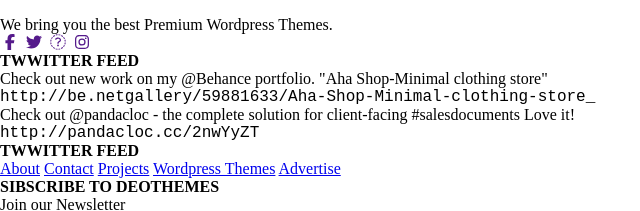
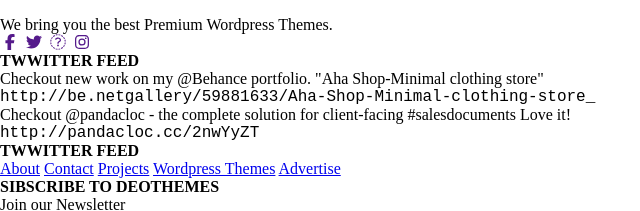
Before and after one commit to JeromeGDev/Maquette_Talis, a website: page index.html in a window 1280 px wide. Shown: the part 4043-4254 px from the top of the page, 0-640 px from the left. Drawn offline with Linux system fonts and the light colour scheme.

Commit message:
correction orthographe

```diff
--- a/index.html
+++ b/index.html
@@ -262,8 +262,8 @@
 		<div class="col2">
 			<div class="col2__block1">
 				<h4>TWWITTER FEED</h4>
-				<p>Check out new work on my @Behance portfolio. "Aha Shop-Minimal clothing store" <pre>http://be.netgallery/59881633/Aha-Shop-Minimal-clothing-store_</pre></p>
-				<p>Check out @pandacloc - the complete solution for client-facing #salesdocuments Love it! <pre>http://pandacloc.cc/2nwYyZT</pre></p>
+				<p>Checkout new work on my @Behance portfolio. "Aha Shop-Minimal clothing store" <pre>http://be.netgallery/59881633/Aha-Shop-Minimal-clothing-store_</pre></p>
+				<p>Checkout @pandacloc - the complete solution for client-facing #salesdocuments Love it! <pre>http://pandacloc.cc/2nwYyZT</pre></p>
 			</div>
 		</div>
 		<div class="col3">
```
